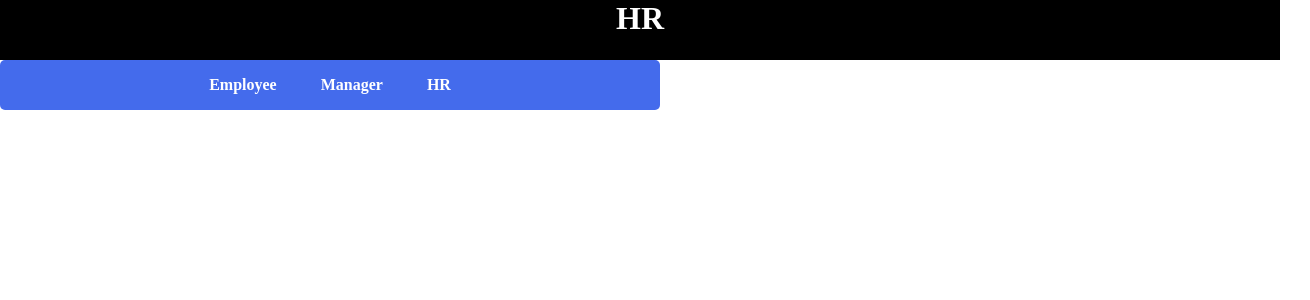
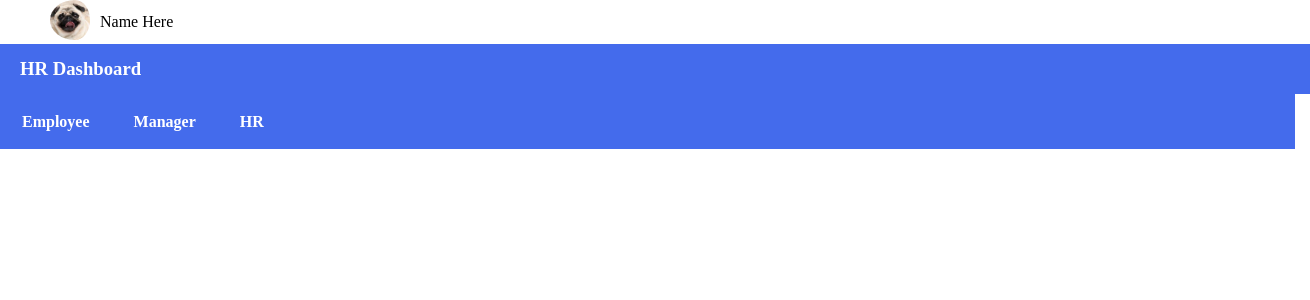
Before and after one commit to allisteraniceto/Northwind-Project, a React (Vite) app in the folder frontend/: page /Hr in a window 1280 px wide. Shown: the top 300 px of the page, 1310 px wide, since content can reach past the window. Built offline with nearby package versions, Linux system fonts and the light colour scheme.

Commit message:
added navbar and header with styling

```diff
--- a/frontend/src/components/Header.tsx
+++ b/frontend/src/components/Header.tsx
@@ -1,13 +1,29 @@
-import "../styles/Header.css";
+import Nav from "../components/NavBar";
 
+import "../styles/topbar.css";
 interface HeaderProps {
   dashboard: string;
 }
 
 export default function Header(props: HeaderProps): JSX.Element {
   return (
-    <div className="header">
-      <h1>{props.dashboard}</h1>
-    </div>
+    <>
+      <div className="topbar">
+        <div>
+          <img
+            className="headshot"
+            src="../../public/pug.jpg"
+            alt="User Headshot"
+          />
+        </div>
+        <div>
+          <p>Name Here</p>
+        </div>
+      </div>
+      <div className="dashboard">
+        <h3>{props.dashboard} Dashboard</h3>
+      </div>
+      <Nav />
+    </>
   );
 }
--- a/frontend/src/components/NavBar.tsx
+++ b/frontend/src/components/NavBar.tsx
@@ -1,5 +1,5 @@
 import { Link } from "react-router-dom";
-import "../styles/NavBar.css";
+import "../styles/navbar.css";
 
 function NavBar() {
   return (
--- a/frontend/src/pages/EmployeePage.tsx
+++ b/frontend/src/pages/EmployeePage.tsx
@@ -1,13 +1,11 @@
 //Employee Dashboard
 
 import Header from "../components/Header";
-import Nav from "../components/NavBar";
 
 function EmployeePage() {
   return (
     <>
       <Header dashboard="Employee" />
-      <Nav />
     </>
   );
 }
--- a/frontend/src/pages/HrPage.tsx
+++ b/frontend/src/pages/HrPage.tsx
@@ -1,13 +1,11 @@
 //HR Dashboard
 
-import NavBar from "../components/NavBar";
 import Header from "../components/Header";
 
 function HrPage() {
   return (
     <>
       <Header dashboard="HR" />
-      <NavBar />
     </>
   );
 }
--- a/frontend/src/pages/ManagerPage.tsx
+++ b/frontend/src/pages/ManagerPage.tsx
@@ -1,13 +1,11 @@
 //Manager Dashboard
 
-import NavBar from "../components/NavBar";
 import Header from "../components/Header";
 
 function ManagerPage() {
   return (
     <>
       <Header dashboard="Manager" />
-      <NavBar />
     </>
   );
 }
--- a/frontend/src/styles/Header.css
+++ /dev/null
@@ -1,11 +0,0 @@
-.header {
-  background-color: #000000;
-  text-align: center;
-  height: 60px;
-  margin: 0;
-  padding: 0;
-}
-
-.header h1 {
-  color: #fff;
-}
--- a/frontend/src/styles/NavBar.css
+++ b/frontend/src/styles/NavBar.css
@@ -1,24 +1,18 @@
 /*nav*/
 .navbar {
+  margin: 0;
   background-color: #446bec;
-  border-radius: 5px;
-  padding: 10px;
-  position: fixed;
-  top: 100;
-  left: 0;
-  right: 0;
-  width: 50%;
-  height: 30px;
+  padding: 15px;
+  width: 100%;
+  height: 25px;
+  padding-left: 0;
   display: flex;
   align-items: center;
-  justify-content: space-around;
 }
 
 /*ul*/
 .nav-list {
   list-style: none;
-  display: flex;
-  justify-content: center;
 }
 
 /*li*/
@@ -40,3 +34,14 @@
 .nav-list a:hover {
   background-color: #555;
 }
+
+.dashboard {
+  width: 100%;
+  height: 30px;
+  background-color: #446bec;
+  padding: 10px;
+  padding-left: 20px;
+  display: flex;
+  align-items: center;
+  color: #fff;
+}
--- /dev/null
+++ b/frontend/src/styles/topbar.css
@@ -0,0 +1,16 @@
+.topbar {
+  background-color: #fff;
+  height: px;
+  margin: 0;
+  padding-left: 50px;
+  display: flex;
+  align-items: center;
+}
+
+.headshot {
+  width: 40px;
+  height: 40px;
+  border-radius: 50%;
+  object-fit: cover; /* Ensure the image covers the entire container */
+  padding-right: 10px;
+}
```
Also changed, not shown: frontend/public/pug.jpg (added).
